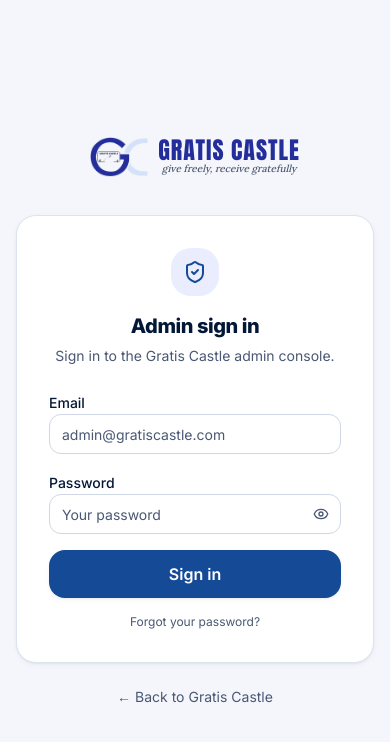
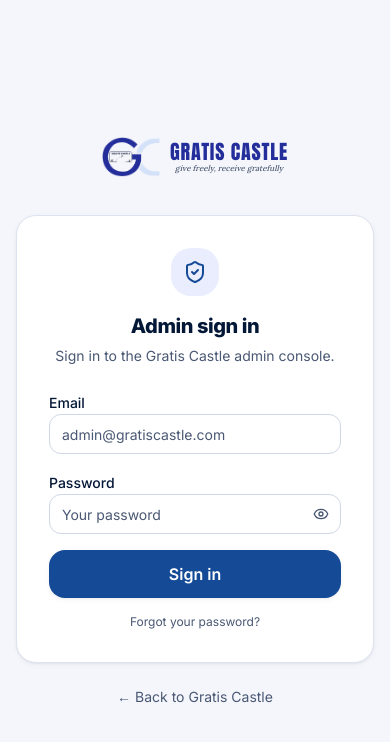
Before and after one commit to Johnnydoncom/gapcastle-community-frontend, a Next.js app: page /admin/login in a window 390 px wide. Shown: the top 742 px of the page. Built offline with nearby package versions, Linux system fonts and the light colour scheme; no server answers.

Commit message:
logo style update

```diff
--- a/components/brand-wordmark.tsx
+++ b/components/brand-wordmark.tsx
@@ -20,7 +20,7 @@ export function BrandWordmark({
     <span className={cn("inline-flex select-none flex-col items-stretch", className)} aria-hidden="true">
       <span
         className={cn(
-          "font-wordmark whitespace-nowrap text-[24px] uppercase leading-[0.9] tracking-[0.04em]",
+          "font-wordmark whitespace-nowrap text-[20px] sm:text-[24px] uppercase leading-[0.9] tracking-[0.04em]",
           inverted ? "text-white" : "text-brand-royal",
         )}
       >
@@ -28,7 +28,7 @@ export function BrandWordmark({
       </span>
       <span
         className={cn(
-          "font-tagline mt-[3px] whitespace-nowrap text-center text-[10px] italic leading-none",
+          "font-tagline mt-[3px] whitespace-nowrap text-center text-[8px] sm:text-[10px] italic leading-none",
           inverted ? "text-brand-yellow-300" : "text-foreground/70",
         )}
       >
```
